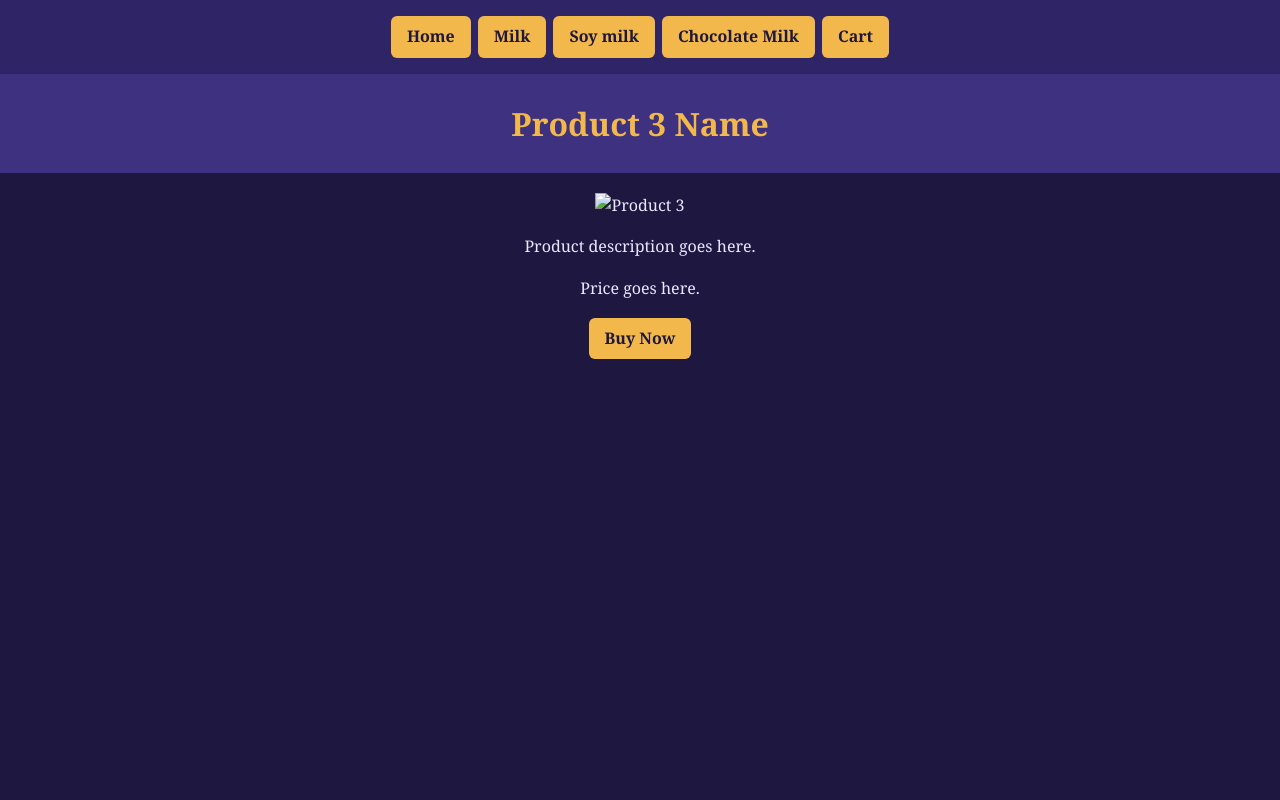
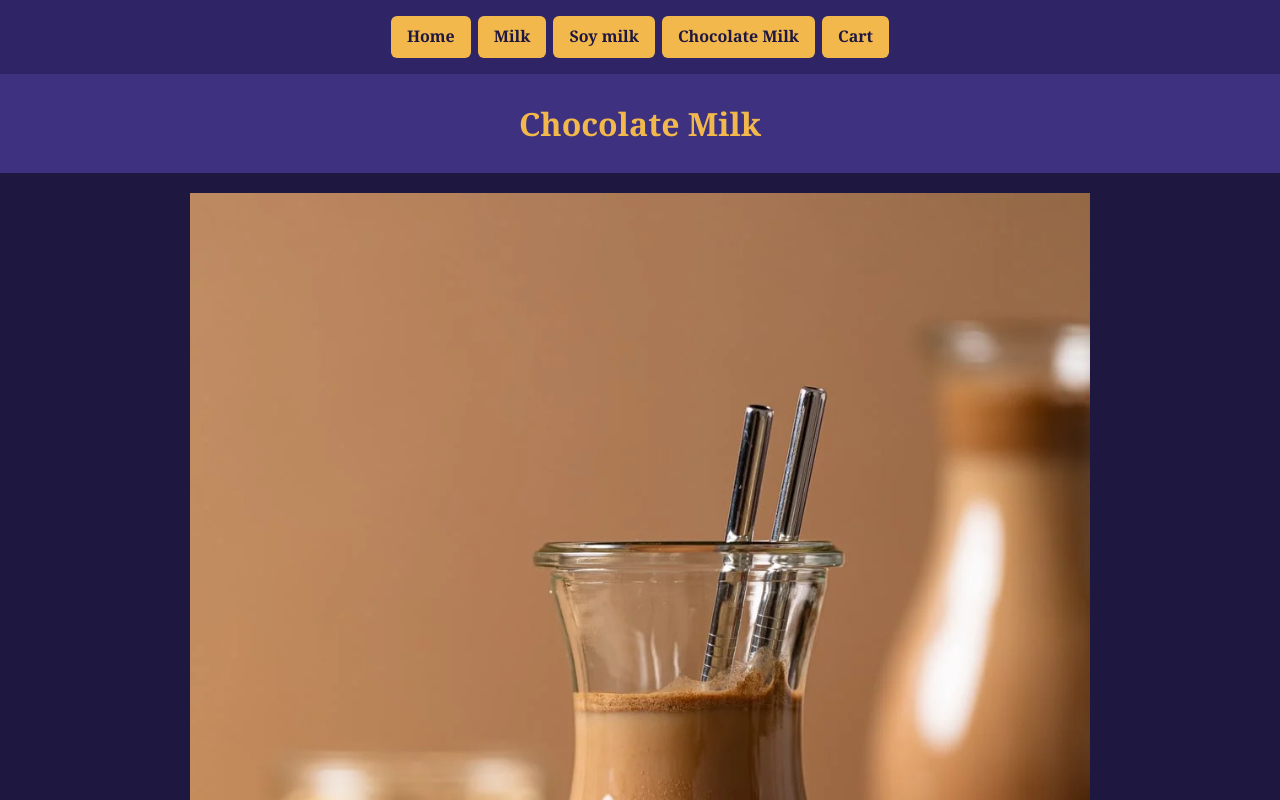
Before and after one commit to xs37/GitCollab-SC-class, a plain HTML site: page product3.html in a window 1280 px wide. Shown: the top 800 px of the page. Drawn offline with Linux system fonts and the light colour scheme.

Commit message:
product 3 ivo

```diff
--- a/product3.html
+++ b/product3.html
@@ -3,6 +3,7 @@
 
 
 <head>
+<!-- head: copied from EcoNature and Fish Creek index.html (meta charset, title, link to css) -->
 <meta charset="utf-8">
 <title>Chocolate Milk</title>
 <link rel="stylesheet" href="styles.css">
@@ -11,6 +12,7 @@
 
 <body>
 
+<!-- nav: copied from EcoNature index.html (nav above the h1, links with a href), extra links added -->
 <nav>
 <a href="index.html">Home</a>
 <a href="product1.html">Milk</a>
@@ -19,12 +21,15 @@
 <a href="cart.html">Cart</a>
 
 </nav>
-<h1>Product 3 Name</h1>
+<!-- h1 after the nav: copied from EcoNature index.html -->
+<h1>Chocolate Milk</h1>
 
+<!-- main class="home-content": copied from EcoNature index.html -->
 <main class="home-content">
-<img src="images/placeholder.jpg" alt="Product 3">
-<p>Product description goes here.</p>
-<p>Price goes here.</p>
+<!-- img with src and alt: copied from EcoNature index.html -->
+<img src="images/chocolate milk.webp" alt="Product 3">
+<p>Chocolate milk is a sweet, dairy-based beverage made by combining milk with cocoa powder and sweeteners like sugar.</p>
+<p><strong> 3.99 $</strong></p>
 <a class="buy-button" href="cart.html">Buy Now</a>
 </main>
 </body>
```
